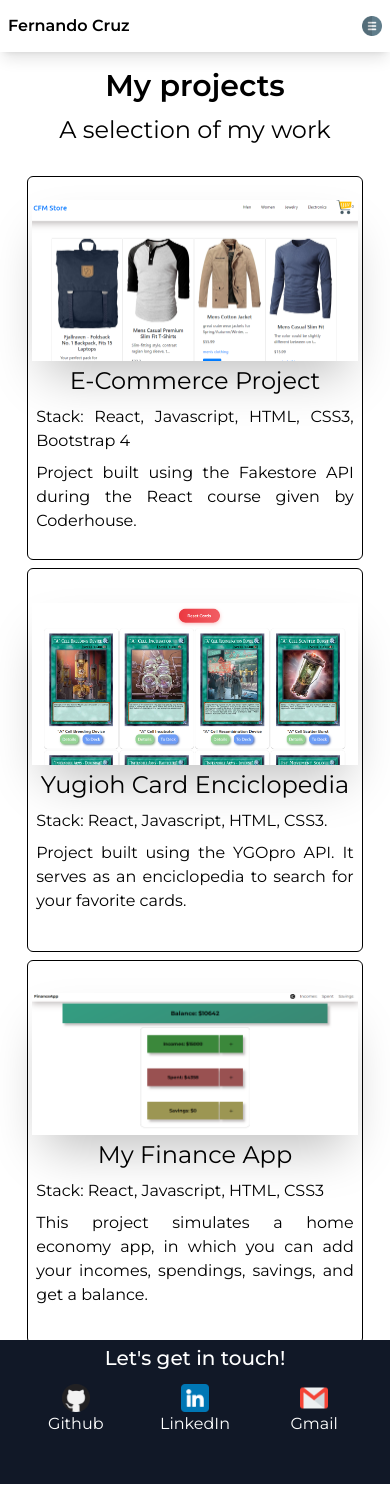
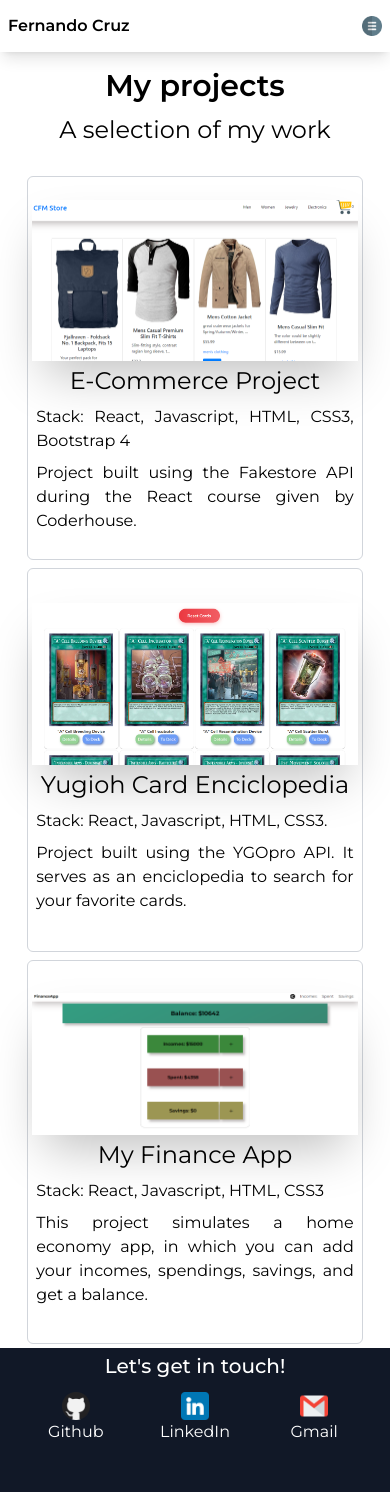
Before and after one commit to CruzFM/fernandocruz, a React (Create React App) app: page /projects in a window 390 px wide. Built offline with nearby package versions, Linux system fonts and the light colour scheme.

Commit message:
project borders changed

```diff
--- a/src/components/Projects/Projects.jsx
+++ b/src/components/Projects/Projects.jsx
@@ -11,7 +11,7 @@ export default function Projects(){
             </div>
             {/* PRIMER PROYECTO --- REFACTORIZAR */}
             <div className="h-96 md:h-80 p-3  mb-2">
-                <div className=" h-96 md:h-80 flex flex-col md:flex-row content-center justify-center mx-auto my-0 w-11/12   border border-solid border-black p-1 rounded-md  md:border-0">
+                <div className=" h-96 md:h-80 flex flex-col md:flex-row content-center justify-center mx-auto my-0 w-11/12   border border-solid border-gray-300 p-1 rounded-md  md:border-0">
                     <div className="md:w-2/4">
                         <a href="https://cfmstore-coderhouse.vercel.app" rel="to project one">
                             <img src={projectTwo} className="w-full shadow-2xl" alt="e-commerce project"/>
@@ -31,7 +31,7 @@ export default function Projects(){
             {/* SEGUNDO PROYECTO ---- REFACTORIZAR */}
 
             <div className="h-96 md:h-80 p-3  mb-2">
-                <div className=" h-96 md:h-80 flex flex-col md:flex-row-reverse content-center justify-center mx-auto my-0 w-11/12   border border-solid border-black p-1 rounded-md md:border-0">
+                <div className=" h-96 md:h-80 flex flex-col md:flex-row-reverse content-center justify-center mx-auto my-0 w-11/12   border border-solid border-gray-300 p-1 rounded-md md:border-0">
                     <div className="md:w-2/4">
                         <a href="https://cfm-ygocardipedia.vercel.app" rel="to project one">
                             <img src={projectThree} className="w-full shadow-2xl" alt="e-commerce project"/>
@@ -49,10 +49,10 @@ export default function Projects(){
             {/* ---------------------------------- */}
 
 
-            {/* SEGUNDO PROYECTO ---- REFACTORIZAR */}
+            {/* TERCER PROYECTO ---- REFACTORIZAR */}
 
-            <div className="h-96 md:h-80 p-3  mb-2">
-                <div className=" h-96 md:h-80 flex flex-col md:flex-row content-center justify-center mx-auto my-0 w-11/12   border border-solid border-black p-1 rounded-md  md:border-0">
+            <div className="h-96 md:h-80 p-3  mb-4">
+                <div className=" h-96 md:h-80 flex flex-col md:flex-row content-center justify-center mx-auto my-0 w-11/12   border border-solid border-gray-300 p-1 rounded-md  md:border-0">
                     <div className="md:w-2/4">
                         <a href="https://myfinanceapp.vercel.app" rel="to project one">
                             <img src={projectFour} className="w-full shadow-2xl" alt="e-commerce project"/>
```
